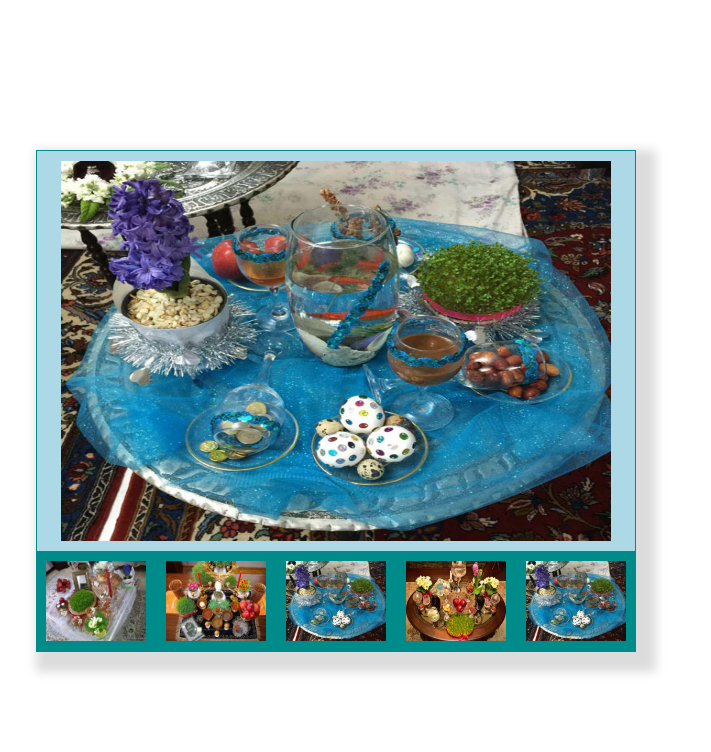
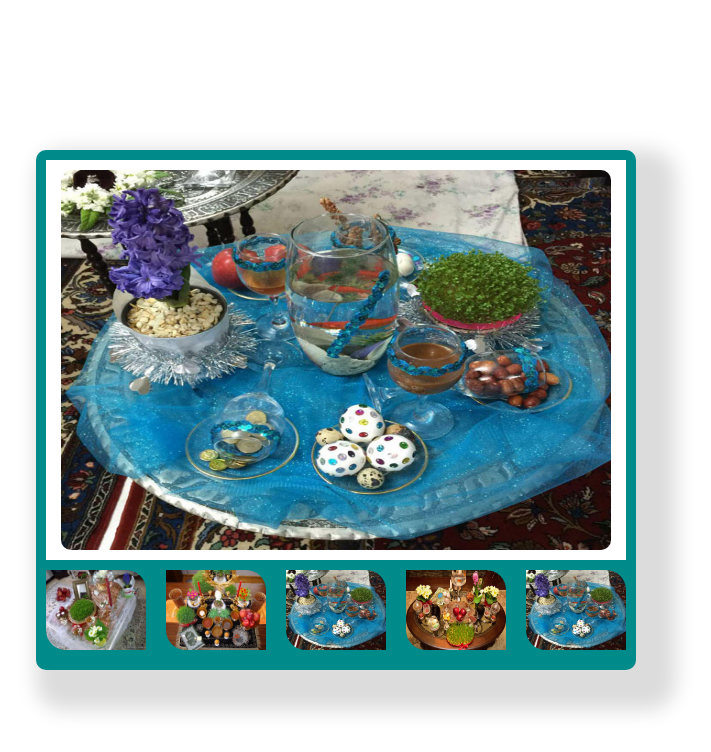
Before and after one commit to MahsumaRezai/show-gallery, a website: page index.html in a window 1280 px wide. Shown: the whole page, without its empty margins (304-1015 px from the left). Drawn offline with Linux system fonts and the light colour scheme.

Commit message:
work on style ssection

```diff
--- a/scss/main.scss
+++ b/scss/main.scss
@@ -5,15 +5,16 @@
 }
 .container {
     width: 600px;
-    border: 1px solid darkcyan;
-    background: lightblue;
+    border: 10px solid darkcyan;
+    background: white;
     display: flex;
     flex-direction: column;
     justify-content: center;
     align-items: center;
     margin: 0% auto;
     margin-top: 150px;
-    box-shadow: 10px 10px 10px 10px gainsboro;
+    box-shadow: 20px 20px 20px 20px  gainsboro;
+    border-radius: 10px
 
 }
 .slider {
@@ -26,6 +27,9 @@
 .slider img {
     width: 550px;
     height: 380px;
+    border-radius: 10px
+
+
 }
 .image-small {
     height: 100px;
@@ -44,5 +48,8 @@
 .image-small img {
     width: 100px;
     height: 80px;
+    border-top-right-radius: 20px;
+    border-bottom-left-radius: 20px;
+
 
 }
```
Also changed, not shown: css/style.css.
